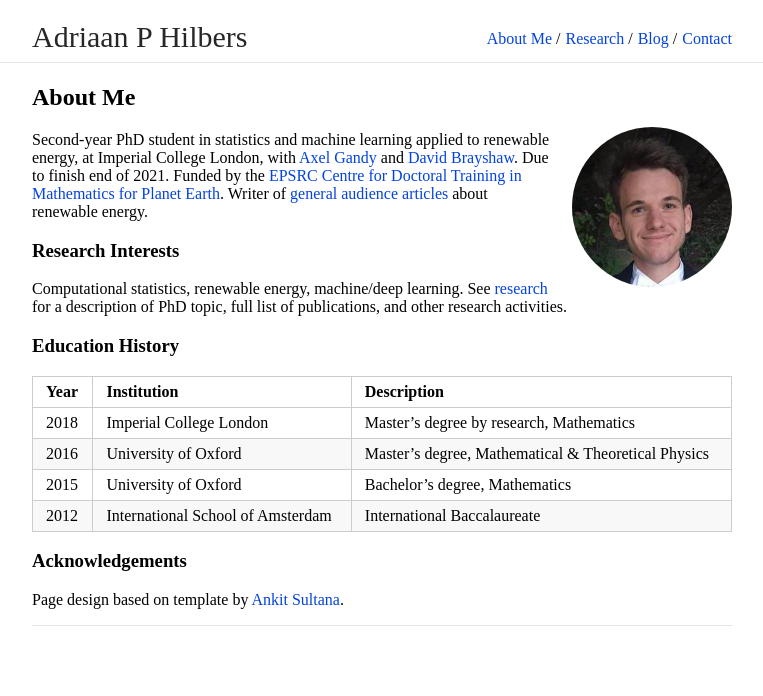
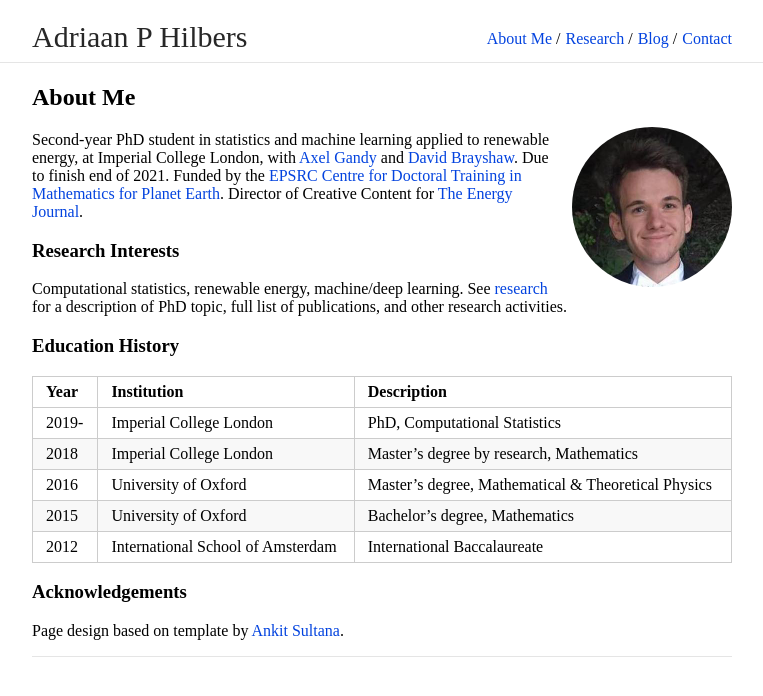
Before and after one commit to ahilbers/ahilbers.github.io, a Jekyll site: the page built from index.md, in a window 1280 px wide. Shown: the top 696 px of the page, without its empty margins (258-1021 px from the left). Built offline with Jekyll 4.4.1, drawn with Linux system fonts in a browser that asks for light colours; our own code applies the rules of GitHub Pages for plain Markdown files.

Commit message:
update index

```diff
--- a/index.md
+++ b/index.md
@@ -7,7 +7,7 @@ layout: default
 
 <img class="profile-picture" src="images/adriaan.jpg">
 
-Second-year PhD student in statistics and machine learning applied to renewable energy, at Imperial College London, with [Axel Gandy](http://wwwf.imperial.ac.uk/~agandy/) and [David Brayshaw](https://research.reading.ac.uk/meteorology/people/david-brayshaw/). Due to finish end of 2021. Funded by the [EPSRC Centre for Doctoral Training in Mathematics for Planet Earth](https://www.mpecdt.org). Writer of [general audience articles](blog) about renewable energy.
+Second-year PhD student in statistics and machine learning applied to renewable energy, at Imperial College London, with [Axel Gandy](http://wwwf.imperial.ac.uk/~agandy/) and [David Brayshaw](https://research.reading.ac.uk/meteorology/people/david-brayshaw/). Due to finish end of 2021. Funded by the [EPSRC Centre for Doctoral Training in Mathematics for Planet Earth](https://www.mpecdt.org). Director of Creative Content for [The Energy Journal](htts://energyjournal.co.uk).
 
 
 ###  Research Interests
@@ -21,6 +21,7 @@ Computational statistics, renewable energy, machine/deep learning. See [research
 
 Year | Institution | Description
 ----- | ------- | ------------------
+2019- | Imperial College London | PhD, Computational Statistics
 2018 | Imperial College London | Master's degree by research, Mathematics
 2016 | University of Oxford | Master's degree, Mathematical & Theoretical Physics
 2015 | University of Oxford | Bachelor's degree, Mathematics
```
